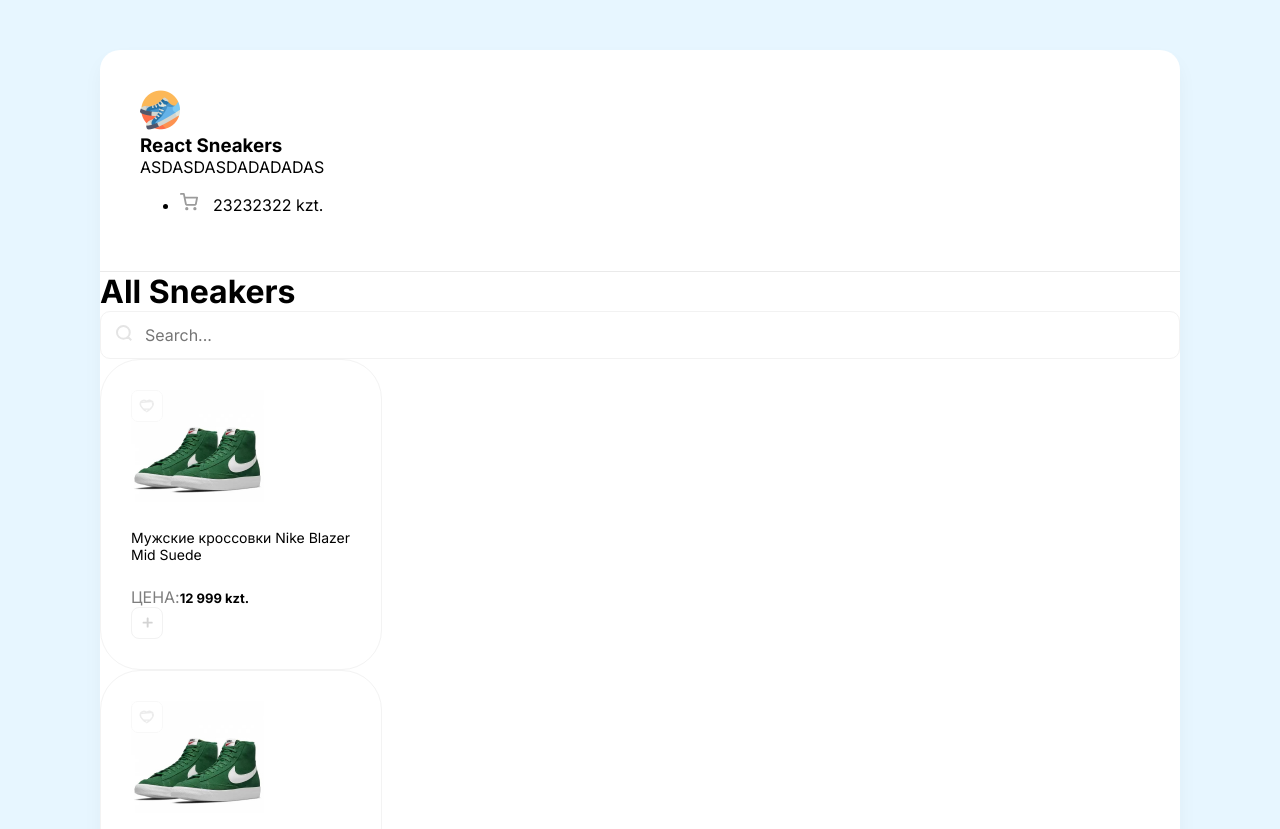
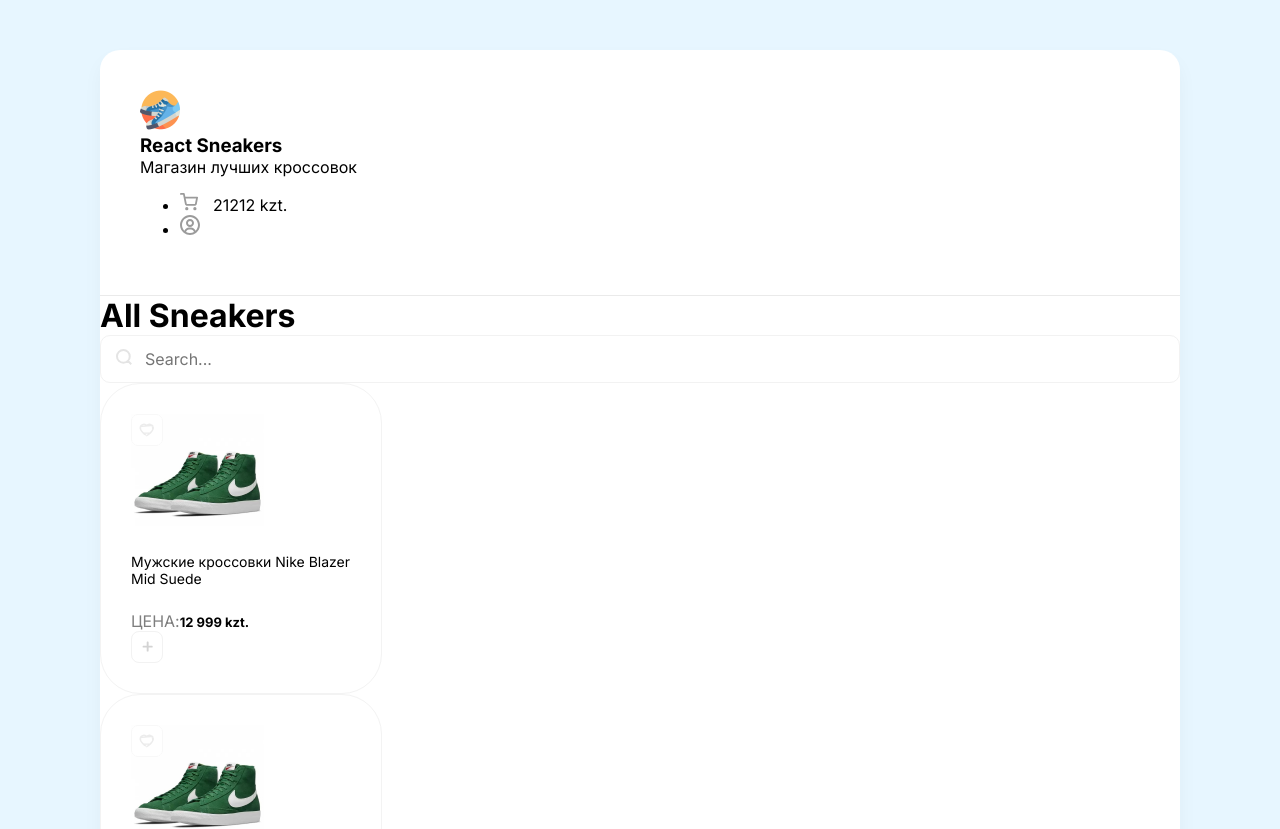
Before and after one commit to sarkytovv/sneakershop, a React (Create React App) app: page / in a window 1280 px wide. Shown: the top 829 px of the page. Built offline with nearby package versions, Linux system fonts and the light colour scheme.

Commit message:
changing texts

```diff
--- a/src/components/Header.js
+++ b/src/components/Header.js
@@ -5,17 +5,17 @@
                 <img width={40} height={40} src="/img/logo.png" alt="logo" />
                 <div>
                     <h3 className="text-uppercase">React Sneakers</h3>
-                    <p className="opacity-5">ASDASDASDADADADAS</p>
+                    <p className="opacity-5">Магазин лучших кроссовок</p>
                 </div>
             </div>
             <ul className="d-flex">
                 <li className="mr-30">
                     <img width={18} height={18} src="/img/cart.svg" alt="cart" />
-                    <span>23232322 kzt.</span>
+                    <span>21212 kzt.</span>
                 </li>
-                {/* <li>
+                <li>
                     <img width={20} height={20} src="/img/user.svg" alt="user" />
-                </li> */}
+                </li>
             </ul>
         </header>
     )
```
